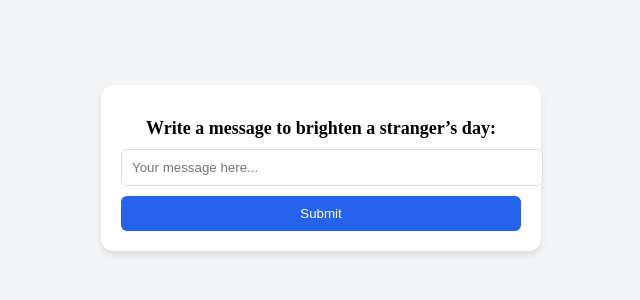
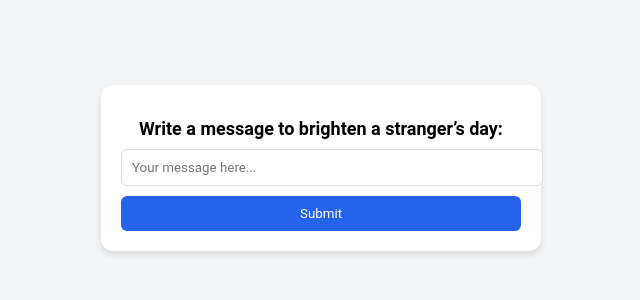
Before and after one commit to Laurine18/a-little-note-for-you, a Next.js app: page / in a window 1280 px wide. Shown: the part 260-560 px from the top of the page, without its empty margins (319-959 px from the left). Built offline with nearby package versions, Linux system fonts and the light colour scheme.

Commit message:
Update index.js

```diff
--- a/pages/index.js
+++ b/pages/index.js
@@ -22,21 +22,37 @@ export default function MessageExchange() {
       <div style={{ maxWidth: "400px", width: "100%", background: "white", padding: "20px", borderRadius: "12px", boxShadow: "0 4px 6px rgba(0,0,0,0.1)", textAlign: "center" }}>
         {!submitted ? (
           <>
-            <h1 style={{ fontSize: "18px", fontWeight: "bold", marginBottom: "10px" }}>Write a message to brighten a stranger’s day:</h1>
+            <h1 style={{ fontSize: "18px", fontWeight: "bold", marginBottom: "10px", fontFamily: "'Roboto', sans-serif" }}>Write a message to brighten a stranger’s day:</h1>
             <input
               type="text"
               value={message}
               onChange={(e) => setMessage(e.target.value)}
               placeholder="Your message here..."
-              style={{ width: "100%", padding: "10px", marginBottom: "10px", border: "1px solid #ddd", borderRadius: "6px" }}
+              style={{
+                width: "100%",
+                padding: "10px",
+                marginBottom: "10px",
+                border: "1px solid #ddd",
+                borderRadius: "6px",
+                fontFamily: "'Roboto', sans-serif",  // Apply the custom font
+              }}
             />
-            <button onClick={handleSubmit} style={{ width: "100%", padding: "10px", backgroundColor: "#2563eb", color: "white", borderRadius: "6px", border: "none", cursor: "pointer" }}>
+            <button onClick={handleSubmit} style={{
+              width: '100%',
+              padding: '10px',
+              backgroundColor: '#2563eb',
+              color: 'white',
+              borderRadius: '6px',
+              border: 'none',
+              cursor: 'pointer',
+              fontFamily: "'Roboto', sans-serif",  // Apply the custom font
+            }}>
               Submit
             </button>
           </>
         ) : (
           <motion.div initial={{ opacity: 0 }} animate={{ opacity: 1 }} transition={{ duration: 1 }}>
-            <h2 style={{ fontSize: "16px", fontWeight: "medium", marginBottom: "10px" }}>A message from a stranger:</h2>
+            <h2 style={{ fontSize: "16px", fontWeight: "medium", marginBottom: "10px", fontFamily: "'Roboto', sans-serif" }}>A message from a stranger:</h2>
             <div style={{ padding: "10px", background: "#e5e7eb", borderRadius: "6px", fontSize: "16px" }}>
               {previousMessage}
             </div>
```
